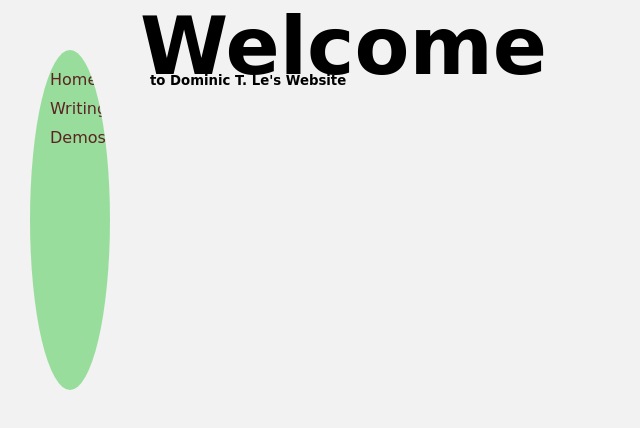
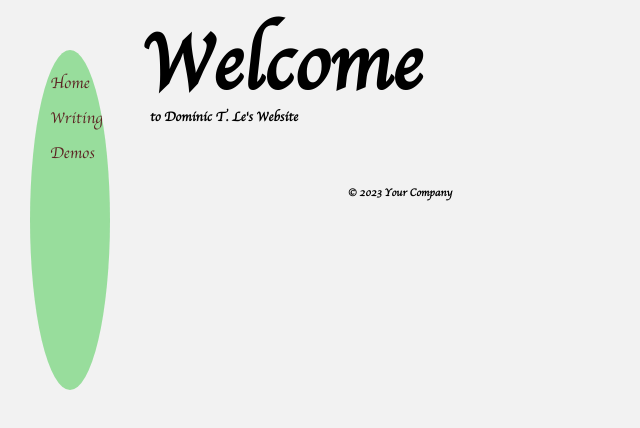
Before and after one commit to DomDaSquishyBomb/DomDaSquishyBomb.github.io, a plain HTML site: page index.html in a window 1280 px wide. Shown: the whole page, without its empty margins (0-640 px from the left). Drawn offline with Linux system fonts and the light colour scheme.

Commit message:
consistent local font

```diff
--- a/index.html
+++ b/index.html
@@ -3,16 +3,8 @@
 <head>
     <meta charset="UTF-8">
     <meta name="viewport" content="width=device-width, initial-scale=1.0">
+    <link rel="stylesheet" href="style.css" type="text/css">
     <style>
-        body {
-            margin: 0%;
-            padding: 0;
-            font-family: cursive;
-            background-color: #f2f2f2;
-            width: 800px;
-            margin-left: 100px;
-            align-items: center;
-        }
 
         #container {
             display: flex;
@@ -51,6 +43,12 @@
         #sidebar a:hover {
             background-color: #e9d3d3;
         }
+
+        .footer {
+            text-align: center;
+            padding: 10px;
+            background-color: #f2f2f2;
+        }
     </style>
     <title>Home</title>
 </head>
@@ -64,7 +62,9 @@
         <div id="content">
         </div>
     </div>
-
+    <div class="footer">
+        <h6>&copy; 2023 Your Company</h6>
+    </div>
     <script>
         function loadContent(page) {
             fetch(page)
--- a/style.css
+++ b/style.css
@@ -1,7 +1,13 @@
+@font-face {
+    font-family: 'Apple Chancery';
+    src: url('Apple Chancery.ttf');
+    font-weight: normal;
+    font-style: normal;
+}
 body {
     margin: 0%;
     padding: 0;
-    font-family: cursive;
+    font-family: 'Apple Chancery', Arial, sans-serif;
     background-color: #f2f2f2;
     width: 800px;
 }
```
Also changed, not shown: Apple Chancery.ttf (added).
